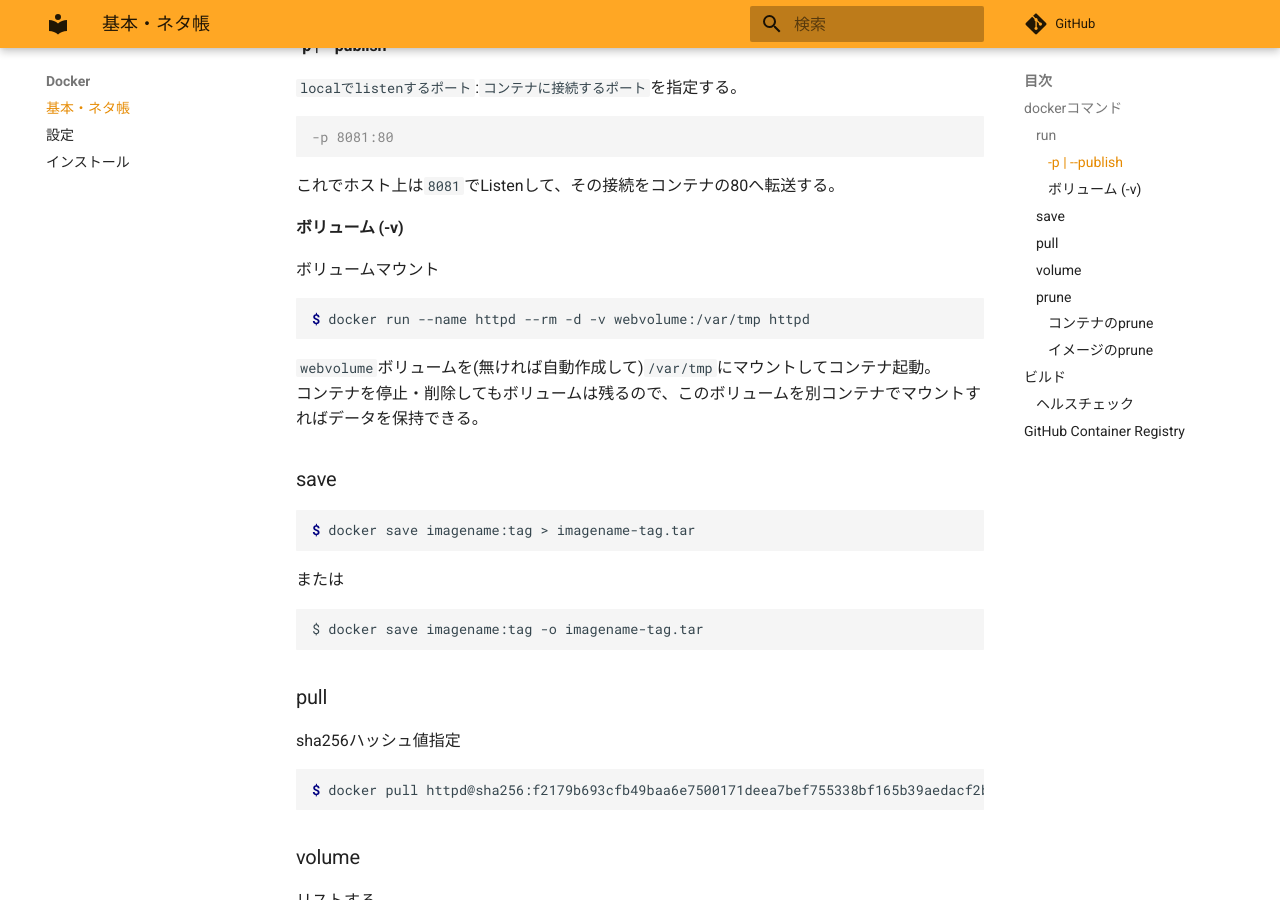
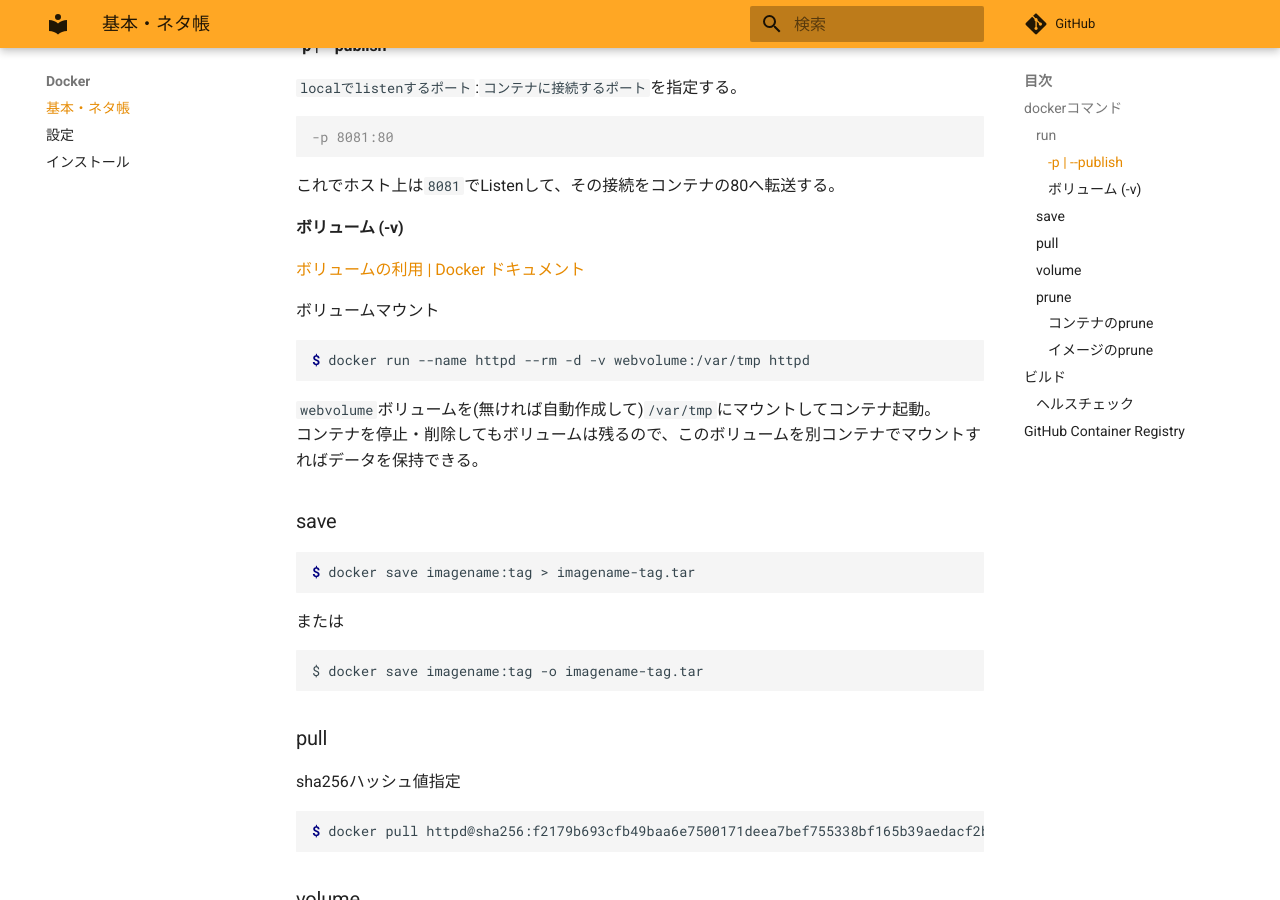
Before and after one commit to zaki-lknr/docs, an MkDocs documentation site: the page built from docs/Docker/index.md, in a window 1280 px wide and 900 px high, scrolled down 349 px. Built offline with MkDocs 1.6.1 and Material for MkDocs 9.7.7, drawn with Linux system fonts in a browser that asks for light colours; comment, search, counter and statistics services are not loaded.

Commit message:
add: docker: ボリュームのリンク追加

```diff
--- a/docs/Docker/index.md
+++ b/docs/Docker/index.md
@@ -17,6 +17,8 @@
 これでホスト上は`8081`でListenして、その接続をコンテナの80へ転送する。
 
 #### ボリューム (-v)
+
+[ボリュームの利用 | Docker ドキュメント](https://matsuand.github.io/docs.docker.jp.onthefly/storage/volumes/)
 
 ボリュームマウント
 
```
